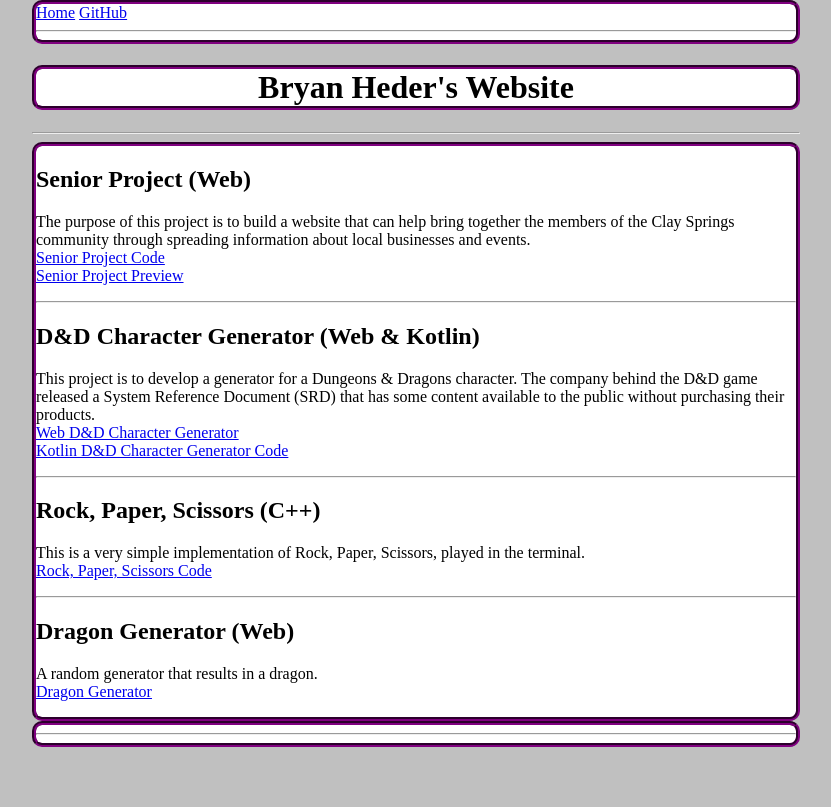
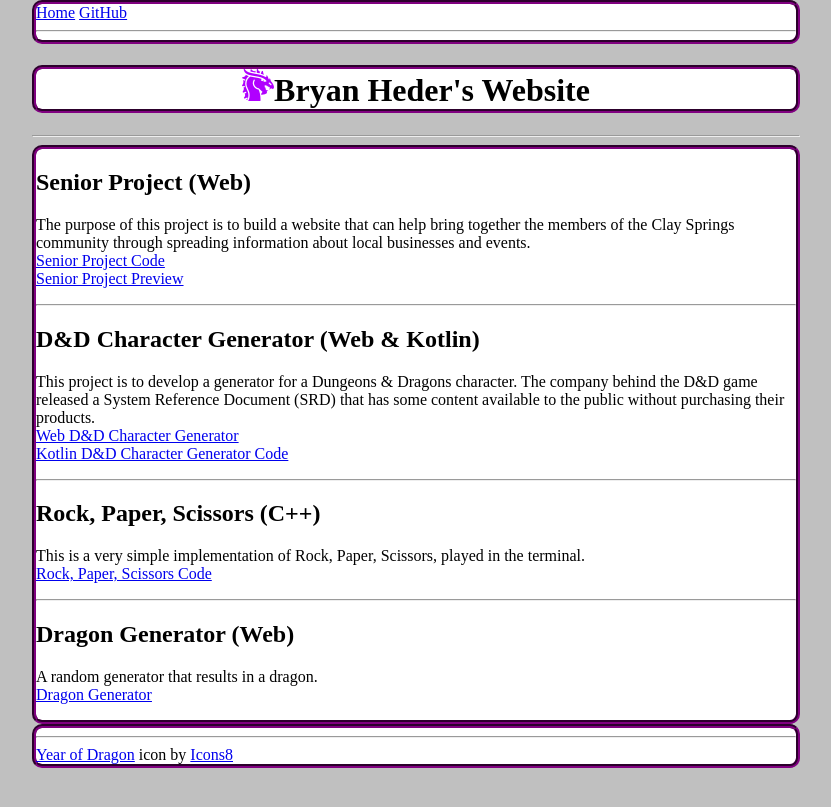
Before and after one commit to BEHeder/BEHeder.github.io, a Jekyll site: the page built from index.md, in a window 1280 px wide. Shown: the top 807 px of the page, without its empty margins (224-1055 px from the left). Built offline with Jekyll 4.4.1, drawn with Linux system fonts in a browser that asks for light colours.

Commit message:
add favicons to default layout

```diff
--- a/_layouts/default.html
+++ b/_layouts/default.html
@@ -4,6 +4,7 @@
     <meta charset="utf-8">
     <title>{{ page.title }}</title>
     <link rel="stylesheet" href="/css/style.css">
+    <link rel="icon" type="image/x-icon" href="favicons\icons8-year-of-dragon-ios-17-filled-16.png">
   </head>
   <body>
     <nav>
@@ -11,14 +12,15 @@
       <a href="https://github.com/BEHeder/BEHeder.github.io">GitHub</a>
       <hr>
     </nav>
-    <h1>{{ page.title }}</h1>
+    <h1><img src="favicons\icons8-year-of-dragon-ios-17-filled-32.png">{{ page.title }}</h1>
     <hr>
     <section>
       {{ content }}
     </section>
     <footer>
       <hr>
-
+      <a target="_blank" href="https://icons8.com/icon/10000/year-of-dragon">Year of Dragon</a> icon by
+      <a target="_blank" href="https://icons8.com">Icons8</a>
     </footer>
   </body>
 </html>
```
